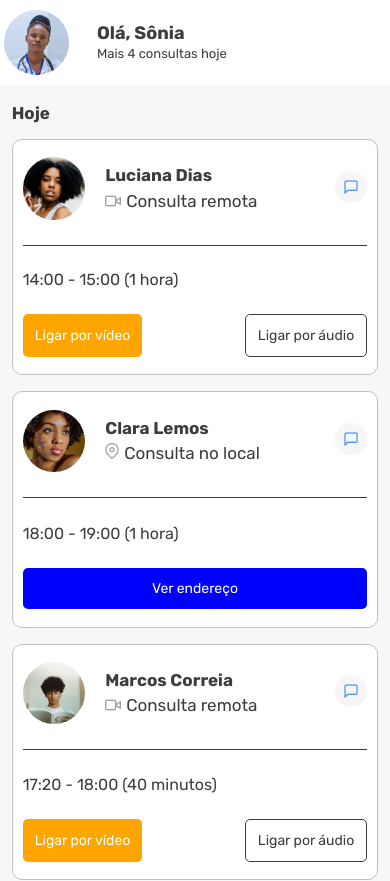
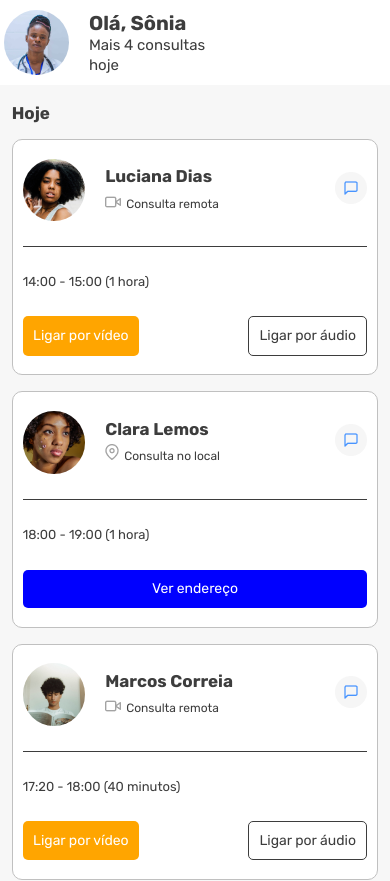
Before and after one commit to alifermaia/AM-Clinica-M-dica, a plain HTML site: page index.html in a window 390 px wide. Shown: the top 881 px of the page. Drawn offline with Linux system fonts and the light colour scheme.

Commit message:
Estilizando Media Queries 31-05-25

```diff
--- a/header.css
+++ b/header.css
@@ -15,14 +15,19 @@ header{
     display: flex;
     justify-content: space-between;
     align-items: center;
+    gap: 20px;
 
-    width: 23%;
+    width: 350px;
 }
 
 .header-perfil img{
     width: 100px;
 
     border-radius: 50%;
+}
+
+.header-perfil h2{
+    font-size: 30px;
 }
 
 .header-perfil p{
@@ -56,6 +61,29 @@ nav li:hover{
     transition-duration: 0.2s;
 }
 
+@media(max-width: 1300px){
+    .header-perfil{
+        width: 280px;
+    }
+
+    .header-perfil img{
+        width: 70px;
+    }
+
+    .header-perfil h2{
+        font-size: 26px;
+    }
+
+    .header-perfil p{
+        font-size: 18px;
+    }
+
+    nav ul{
+        display: none;
+    }
+}
+
+
 @media (max-width: 1050px){
     header{
         padding: 10px 1vw 10px 1vw;
@@ -66,7 +94,7 @@ nav li:hover{
         justify-content: space-between;
         align-items: center;
 
-        width:28%;
+        width:32%;
 
         line-height: 1.3;
     }
@@ -76,7 +104,7 @@ nav li:hover{
     }
 
     .header-perfil h2{
-        font-size: 22px;
+        font-size: 26px;
     }
 
     .header-perfil p{
@@ -99,9 +127,11 @@ nav li:hover{
         justify-content: space-between;
         align-items: center;
 
-        width:32%;
+        width:250px;
 
         line-height: 1.3;
+
+
     }
 
     .header-perfil img{
@@ -109,7 +139,7 @@ nav li:hover{
     }
 
     .header-perfil h2{
-        font-size: 20px;
+        font-size: 22px;
     }
 
     .header-perfil p{
@@ -123,31 +153,30 @@ nav li:hover{
 
 }
 
-@media (max-width: 500px){
+@media (max-width: 600px){
     header{
         padding: 10px 1vw 10px 1vw;
     }
 
     .header-perfil{
-        display: flex;
-        justify-content: space-between;
-        align-items: center;
 
-        width:70%;
+        width:240px;
 
         line-height: 1.3;
+
     }
+
 
     .header-perfil img{
         width: 65px;
     }
 
     .header-perfil h2{
-        font-size: 18px;
+        font-size: 20px;
     }
 
     .header-perfil p{
-        font-size: 13px;
+        font-size: 15px;
     }
 
     nav ul{
--- a/main.css
+++ b/main.css
@@ -78,6 +78,10 @@ span img{
     margin-right: 5px;
 }
 
+span{
+    color: var(--cinzafonte);
+}
+
 .ligacao-paciente{
     display: flex;
     justify-content: space-between;
@@ -86,7 +90,7 @@ span img{
 
 
 .ligacao-paciente button{
-    padding: 15px;
+    padding: 3%;
     border-radius: 5px;
 
     font-size: 15px;
@@ -170,7 +174,7 @@ span img{
 
     .bloco-contatos-pacientes{
         width: 43vw;
-        height: 18vh;
+        height: 30vh;
         margin-block: 20px;
         padding: 10px 20px 10px 20px;
 
@@ -208,13 +212,13 @@ span img{
     }
 
     .data-consulta{
-        font-size: 22px;
+        font-size: 18px;
         margin-block: 12px;
     }
 
     .bloco-contatos-pacientes{
         width: 43vw;
-        height: 18vh;
+        height: 26vh;
         margin-block: 18px;
         padding: 10px 20px 10px 20px;
 
@@ -223,11 +227,19 @@ span img{
 
     .info-pacientes-nome{
         line-height: 1.5;
-        font-size: 20px;
+        font-size: 15px;
+    }
+
+
+    span {
+        font-size: 12px;
+    }
+
+    .horario-consulta{
+        font-size: 13px;
     }
 
     .ligacao-paciente button{
-        padding: 8px;
 
         border-radius: 5px;
 
@@ -246,7 +258,7 @@ span img{
     }
 }
 
-@media(max-width: 500px){
+@media(max-width: 600px){
     main{
         padding: 10px 3vw 10px 3vw;
     }
@@ -271,7 +283,6 @@ span img{
     }
 
     .ligacao-paciente button{
-        padding: 12px;
 
         border-radius: 5px;
 
```
